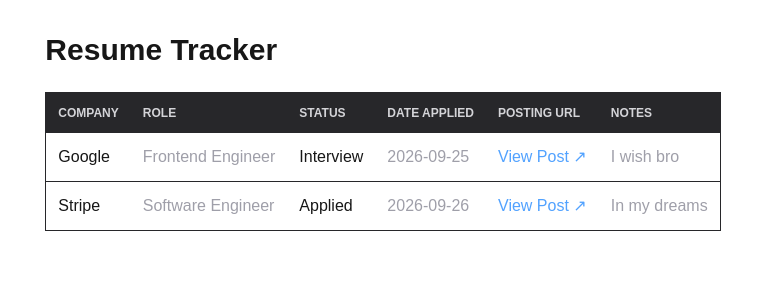
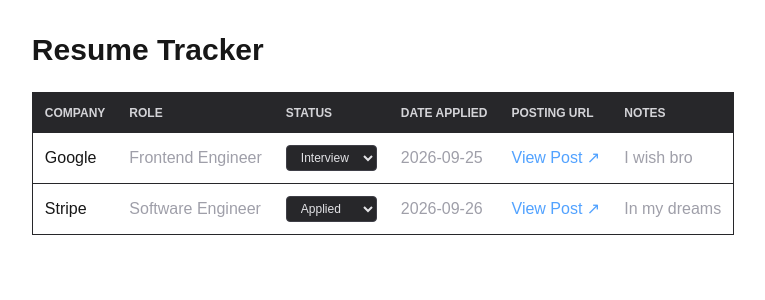
Before and after one commit to SalmanLimbada/job-application-tracker, a Next.js app: page / in a window 1280 px wide. Shown: the top 300 px of the page, without its empty margins (257-1022 px from the left). Built offline with nearby package versions, Linux system fonts and the light colour scheme.

Commit message:
Use hashmap instead of array for state, and also create interactive dropdown for status

```diff
--- a/src/app/page.tsx
+++ b/src/app/page.tsx
@@ -1,3 +1,6 @@
+"use client";
+import { useState } from "react";
+
 type ApplicationStatus = "Applied" | "Rejected" | "Interview" | "Offer" | "Other";
 
 interface JobApplication {
@@ -10,17 +13,17 @@
   notes: string;
 }
 
-const sampleJobs: JobApplication[] = [
-  {
+const initialJobsMap: Record<string, JobApplication> = {
+  "1": {
     id: "1",
     company: "Google",
     role: "Frontend Engineer",
     appliedDate: "2026-09-25",
     url: "https://careers.google.com",
     status: "Interview",
-    notes: "I wish bro ",
+    notes: "I wish bro",
   },
-  {
+  "2": {
     id: "2",
     company: "Stripe",
     role: "Software Engineer",
@@ -29,9 +32,21 @@
     status: "Applied",
     notes: "In my dreams",
   },
-];
+};
 
 export default function Home() {
+  const [jobs, setJobs] = useState<Record<string, JobApplication>>(initialJobsMap);
+
+  function handleStatusChange(id: string, newStatus: ApplicationStatus) {
+    setJobs((prevJobs) => ({
+      ...prevJobs,
+      [id]: {
+        ...prevJobs[id],
+        status: newStatus,
+      },
+    }));
+  }
+
   return (
     <main className="p-8 max-w-5xl mx-auto">
       <h1 className="text-3xl font-bold mb-6">Resume Tracker</h1>
@@ -47,11 +62,23 @@
           </tr>
         </thead>
         <tbody>
-          {sampleJobs.map((job) => (
+          {Object.values(jobs).map((job) => (
             <tr key={job.id} className="border-b border-zinc-800">
               <td className="p-3 font-medium">{job.company}</td>
               <td className="p-3 text-zinc-400">{job.role}</td>
-              <td className="p-3">{job.status}</td>
+              <td className="p-3">
+                <select
+                  value={job.status}
+                  onChange={(e) => handleStatusChange(job.id, e.target.value as ApplicationStatus)}
+                  className="bg-zinc-800 text-zinc-200 text-xs px-2.5 py-1 rounded border border-zinc-700 outline-none cursor-pointer hover:border-zinc-500 transition-colors"
+                >
+                  <option value="Applied">Applied</option>
+                  <option value="Interview">Interview</option>
+                  <option value="Offer">Offer</option>
+                  <option value="Rejected">Rejected</option>
+                  <option value="Other">Other</option>
+                </select>
+              </td>
               <td className="p-3 text-zinc-400">{job.appliedDate}</td>
               <td className="p-3">
                 <a
```
